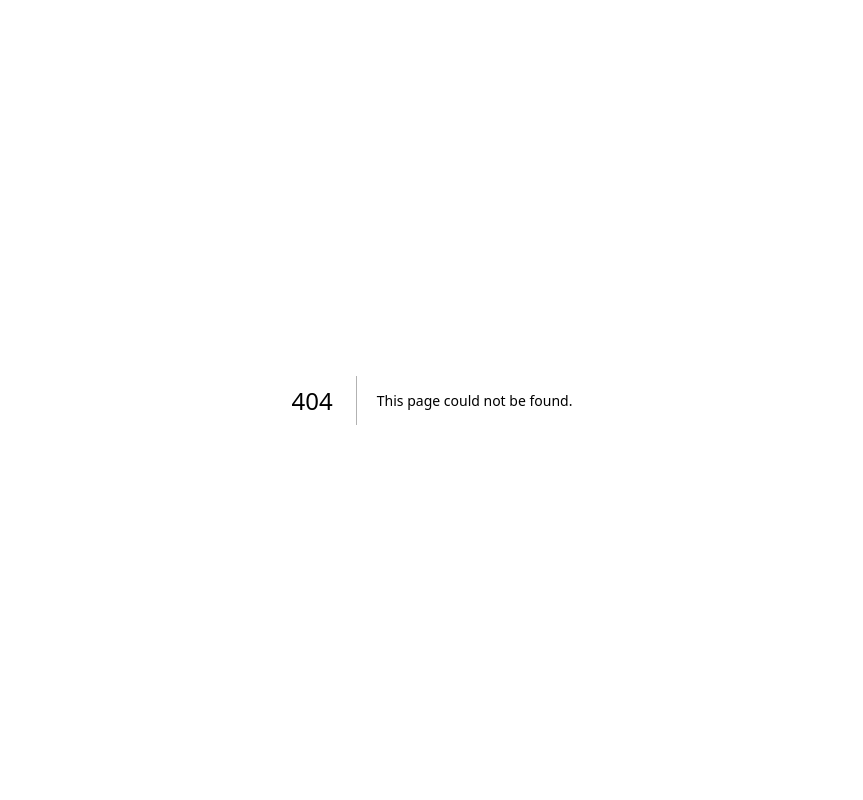
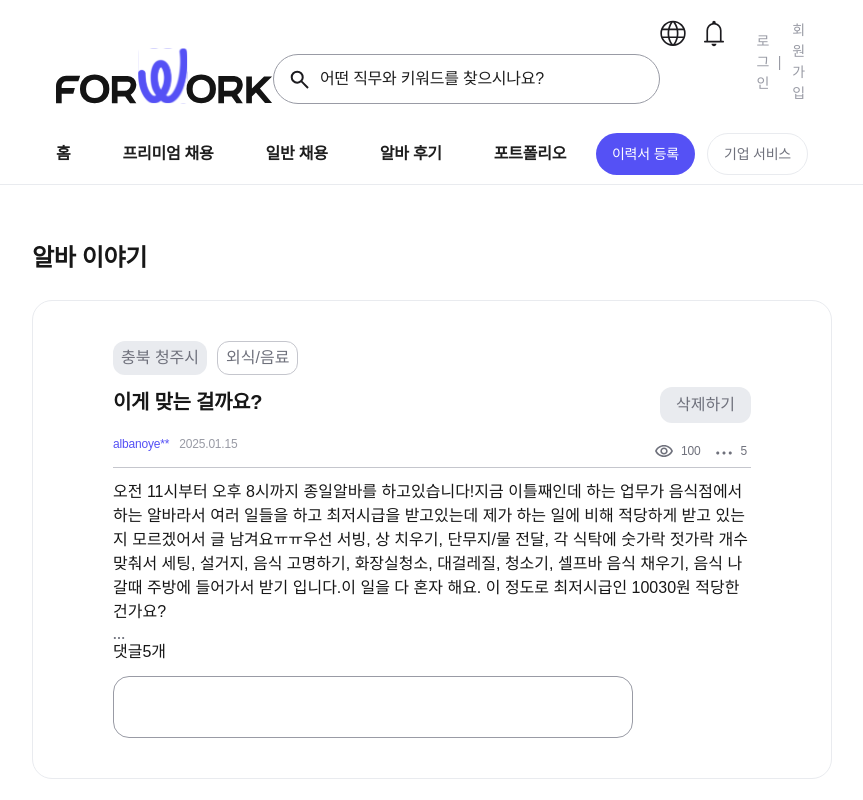
Before and after one commit to Core-Foreign-Employee-Hiring/Front-end, a Next.js app in the folder forwork-fe/: page /review/post in a window 1280 px wide. Before the commit this address had no page. Shown: the top 800 px of the page, without its empty margins (208-1071 px from the left). Built offline with nearby package versions, Linux system fonts and the light colour scheme; a web font is replaced by a local one.

Commit message:
feat: 알바 후기 게시물 페이지 퍼블리싱 #15
게시물의 헤드라인 생성

```diff
--- /dev/null
+++ b/forwork-fe/src/app/(main)/review/post/page.tsx
@@ -0,0 +1,20 @@
+"use client";
+
+import Footer from "@/src/components/common/Footer";
+import NavBar from "@/src/components/common/NavBar";
+import ReviewPostPage from "@/src/components/review/post/ReviewPostPage";
+
+const PostPage = () => {
+  return (
+    <div>
+      <main>
+        <NavBar />
+        <div className="h-60" />
+        <ReviewPostPage />
+        <div className="h-[180px]"/>
+        <Footer />
+      </main>
+    </div>
+  );
+};
+export default PostPage;
--- /dev/null
+++ b/forwork-fe/src/components/review/post/ReviewPostPage.tsx
@@ -0,0 +1,88 @@
+import ReplyIcon from "@/src/assets/review/ReplyIcon";
+import ViewIcon from "@/src/assets/review/ViewIcon";
+import Input from "../../common/Input";
+import { useState } from "react";
+import Button from "../../common/Button";
+
+const ReviewPostPage = () => {
+  const [inputValue, setInputValue] = useState("");
+  return (
+    <div className="px-60">
+      <div className="title-lg">알바 이야기</div>
+      <div className="h-[24px]" />
+      <div className="flex flex-col py-[40px] px-[80px] gap-[12px] border-[1px] border-gray2 rounded-[20px]">
+        {/* 지역, 직종 태그 */}
+        <div className="flex gap-[10px]">
+          <Button className="bg-gray2 px-[8px] py-[4px] rounded-[12px] flex justify-center items-center text-gray5">
+            충북 청주시
+          </Button>
+          <Button className="px-[8px] py-[4px] rounded-[12px] border-[1px] border-gray3 flex justify-center items-center text-gray5">
+            외식/음료
+          </Button>
+        </div>
+        {/* 제목, 삭제 버튼 */}
+        <div className="flex justify-between">
+          <div className="title-md">이게 맞는 걸까요?</div>
+          <Button
+            type="submit"
+            className="bg-gray2 h-[36px] px-[16px] py-[8px] rounded-[12px] text-gray5"
+          >
+            삭제하기
+          </Button>
+        </div>
+        {/* 닉네임, 작성 날짜, 조회수, 댓글 수 */}
+        <div className="flex justify-between border-b-[1px] border-b-gray3">
+          <div className="badge-sm flex gap-[10px]">
+            <div className="text-main">albanoye**</div>
+            <div className="text-gray4">2025.01.15</div>
+          </div>
+          <div className="flex">
+            <div className="flex">
+              <div className="w-[32px] h-[32px] p-[10px]">
+                <ViewIcon className="w-[18px] h-[12px]" />
+              </div>
+              <div className="badge-sm text-gray5 px-[4px] flex items-center">100</div>
+            </div>
+            <div className="flex">
+              <div className="w-[32px] h-[32px] p-[10px]">
+                <ReplyIcon className="w-[18px] h-[16px]" />
+              </div>
+              <div className="badge-sm text-gray5 px-[4px] flex items-center">5</div>
+            </div>
+          </div>
+        </div>
+        {/* 게시물 내용 */}
+        <p>
+          오전 11시부터 오후 8시까지 종일알바를 하고있습니다!지금 이틀째인데
+          하는 업무가 음식점에서 하는 알바라서 여러 일들을 하고 최저시급을
+          받고있는데 제가 하는 일에 비해 적당하게 받고 있는지 모르겠어서 글
+          남겨요ㅠㅠ우선 서빙, 상 치우기, 단무지/물 전달, 각 식탁에 숫가락
+          젓가락 개수 맞춰서 세팅, 설거지, 음식 고명하기, 화장실청소, 대걸레질,
+          청소기, 셀프바 음식 채우기, 음식 나갈때 주방에 들어가서 받기 입니다.이
+          일을 다 혼자 해요. 이 정도로 최저시급인 10030원 적당한 건가요?
+        </p>
+        {/* 댓글 수 */}
+        <div>
+          <ReplyIcon />
+          <div>
+            댓글
+            <span>5</span>개
+          </div>
+        </div>
+        {/* 댓글 입력 창 */}
+        <Input
+          inputValue={inputValue}
+          setInputValue={setInputValue}
+          leftElement={() => <Button className=""></Button>}
+        />
+        {/* 댓글 */}
+      </div>
+
+      <div className="h-[36px]" />
+      {/* 글 목록 보는 버튼 */}
+      <Button className="">목록보기</Button>
+    </div>
+  );
+};
+
+export default ReviewPostPage;
```
